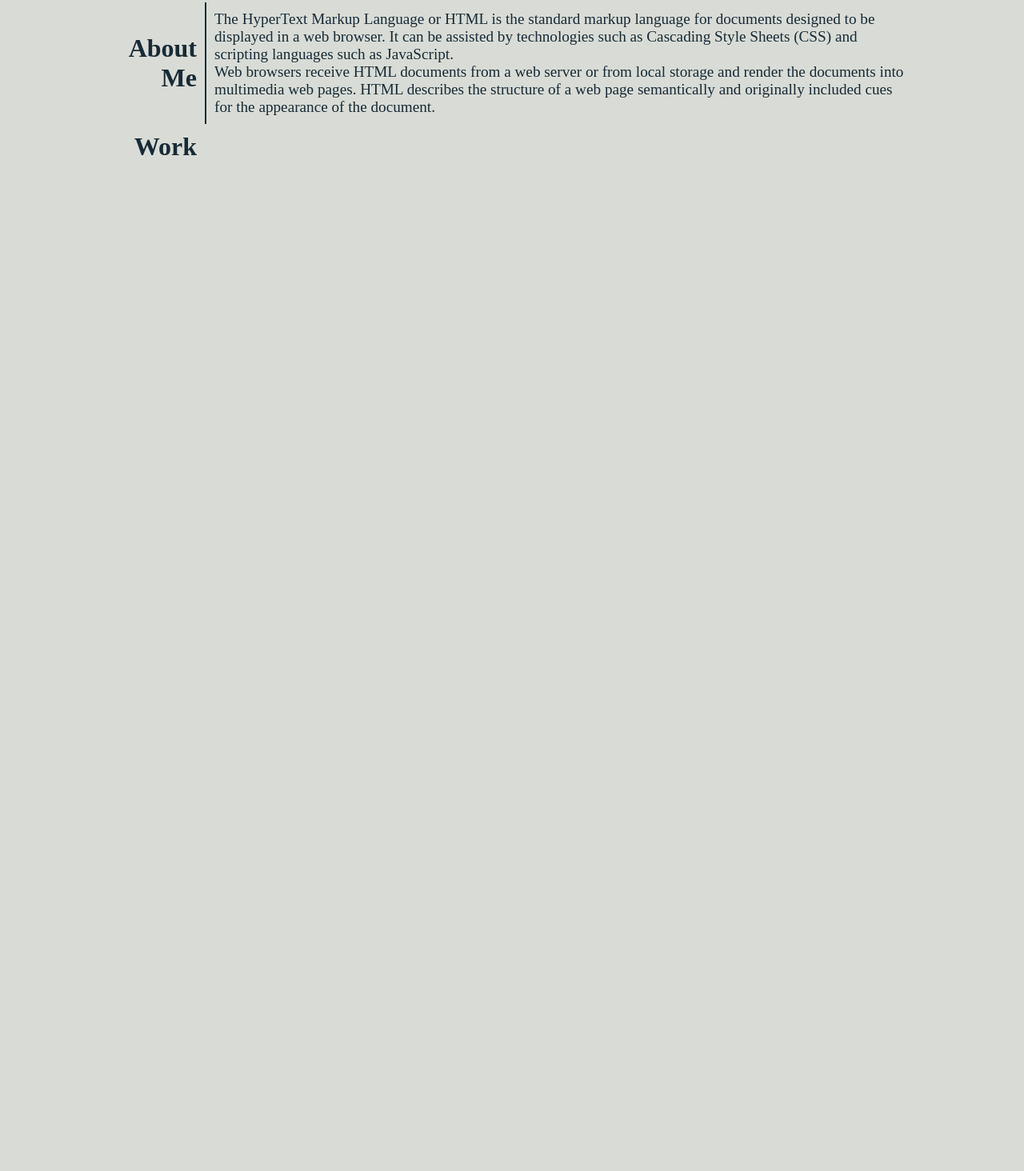
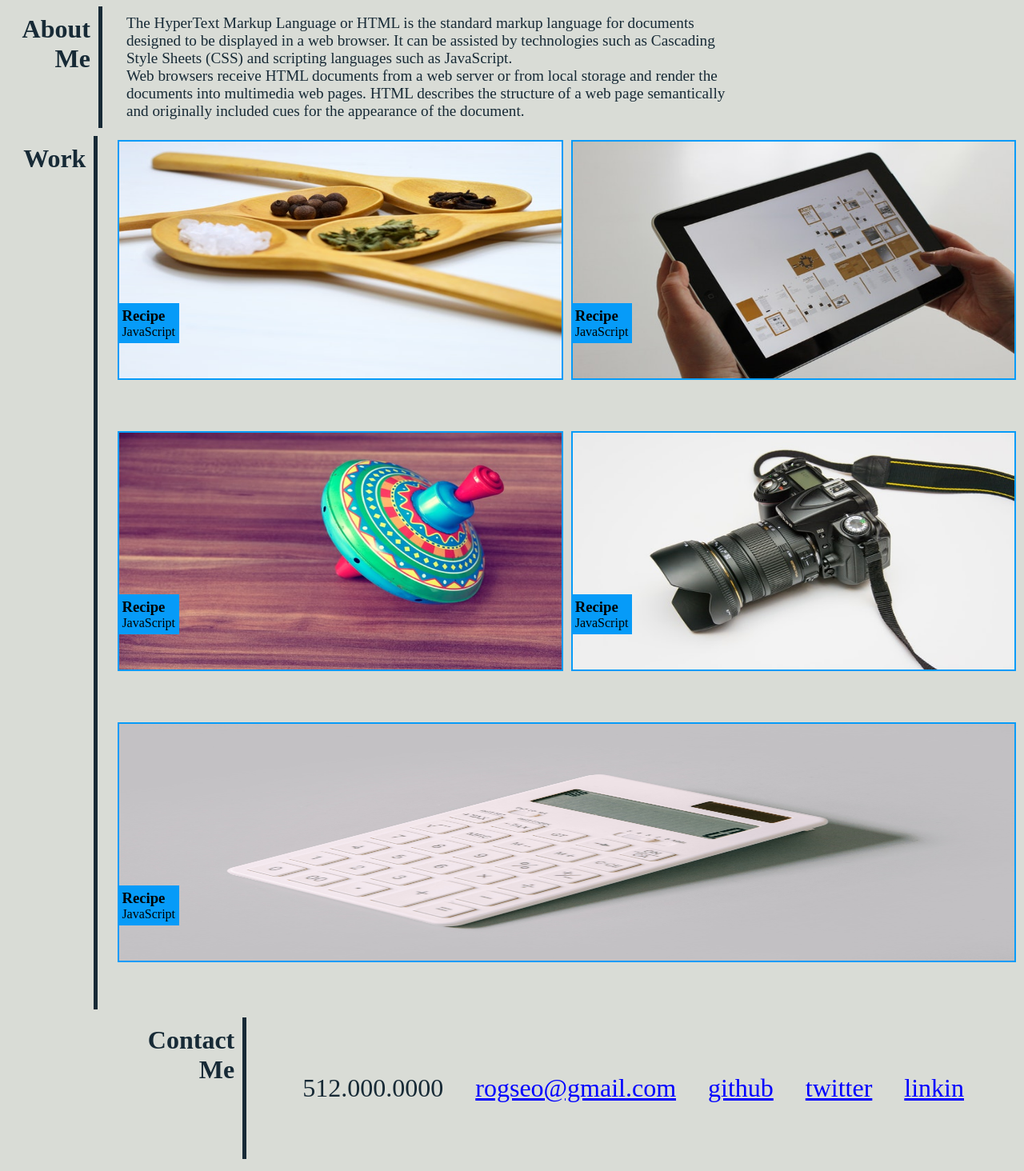
Before and after one commit to rogseo/myFirstPortfolio, a plain HTML site: page index.html in a window 1280 px wide. Shown: the part 280-1744 px from the top of the page at 80% size. Before the commit the page ends 800 px from the top, so only its background shows below. Drawn offline with Linux system fonts and the light colour scheme.

Commit message:
code added

```diff
--- a/assets/css/style.css
+++ b/assets/css/style.css
@@ -2,6 +2,12 @@
     box-sizing: border-box;
     padding: 0;
     margin: 0;
+}
+:root{
+    --bluecolor:#069bf8 ;
+    --white:#d9dcd6;
+    --navy:#172a36;
+
 }
 
 body {
@@ -17,7 +23,7 @@ header {
 header h1 {
     display: inline-block;
     font-size: 48px;
-    background-color:#069bf8 ;
+    background-color:var(--bluecolor) ;
     color:#172a36;
     display: inline-flex;
     justify-self: flex-start;
@@ -30,7 +36,7 @@ header nav {
     float: right;
     font-family: 'Gill Sans', 'Gill Sans MT', Calibri, 'Trebuchet MS', sans-serif;
     font-size: 20px;
-    color:#069bf8;
+    color:var(--bluecolor) ;
 }
 
 
@@ -42,17 +48,17 @@ header nav ul{
 header nav ul li {
 
     margin-left: 25px;
-    color:#069bf8;
+    color:var(--bluecolor) ;
     list-style: none;
 
 }
 header a{
-    color:#069bf8;
+    color:var(--bluecolor) ;
 }
 
 header a:hover{
-    background-color: #069bf8;
-    color:#d9dcd6;
+    background-color: var(--bluecolor) ;
+    color:var(--white);
 }
 #subtitle{
     background-image: url("../images/image1.jpg");
@@ -64,8 +70,8 @@ header a:hover{
     align-items: center;
 }
 #subtitle h2{
-    background-color:#069bf8 ;
-    color:aliceblue;
+    background-color:var(--bluecolor) ;
+    color:var(--white);
     margin-right: 10px;
     margin-bottom: 10px;
     align-self: flex-end;
@@ -77,23 +83,67 @@ main{
     flex-direction: column;
     color: #172a36;
 }
-main h1{
+main section h1{
     text-align: right;
     padding:10px;
     font-size: 200%;
-    width:20%;
-    align-self:center;
+    width:200px;
+    align-self:stretch;
     font-weight:bold;
+    border-right:5px solid var(--navy);
+
 }
 
-#about-me{
+main section{
     display: flex;
     flex-direction: row;
-
+    margin:5px;
+    justify-content: flex-end;
+}
+main article{
+    margin-left: 20px;
 }
 #about-me p{
     padding :10px;
     font-size:120%;
     width:70%;
-    border-left:2px solid #172a36;
+
 }
+figure img{
+    width:100%;
+    height: 300px;
+    border: 2px solid #069bf8;
+
+}
+
+#work article{
+    display: flex;
+    flex-wrap: wrap;
+}
+#work article div{
+    flex:1 1 400px;
+    margin:5px;
+}
+figcaption{
+    background-color: #069bf8;
+    color:black;
+    padding:5px;
+    position:relative;
+    top:-100px;
+    width:fit-content;
+}
+#contactme ul{
+    display: flex;
+    justify-self: flex-start;
+    margin: 50px;
+
+
+}
+#contactme li{
+    font-size: 200%;
+    list-style: none;
+    margin:20px;
+}
+#contactme a{
+    color:blue;
+}
--- a/index.html
+++ b/index.html
@@ -8,7 +8,7 @@
     </head>
     <body>
         <header>
-            <h1>Lernantino</h1>
+            <h1>Yeon Seo</h1>
             <nav>
                 <ul>
                     <li><a href="#about-me">About Me</a></li>
@@ -27,22 +27,79 @@
             <section id=about-me>
                 <h1>About<br>Me
                 </h1>
-                <p>The HyperText Markup Language or HTML is the standard markup language for documents designed to be displayed in a web browser. It can be assisted by technologies such as Cascading Style Sheets (CSS) and scripting languages such as JavaScript.<br>
+                <article>
+                    <p>The HyperText Markup Language or HTML is the standard markup language for documents designed to be displayed in a web browser. It can be assisted by technologies such as Cascading Style Sheets (CSS) and scripting languages such as JavaScript.<br>
 
-                    Web browsers receive HTML documents from a web server or from local storage and render the documents into multimedia web pages. HTML describes the structure of a web page semantically and originally included cues for the appearance of the document. </p>
+                        Web browsers receive HTML documents from a web server or from local storage and render the documents into multimedia web pages. HTML describes the structure of a web page semantically and originally included cues for the appearance of the document. </p>
 
+                </article>
             </section>
             <section id=work>
                 <h1>Work</h1>
                 <article>
-                    <div id=surfreport></div>
-                    <div id=led-wall></div>
-                    <div id=calculator></div>
-                    <div id=pastel-puzzle></div>
-                    <div id=run-buddy></div>
+                    <div id=surfreport>
+                        <figure>
+                            <img src="assets/images/wooden-spoons.jpg"
+                                 alt="recipe">
+                            <figcaption>
+                                <h3>Recipe</h3>
+                                <p>JavaScript</p>
+                            </figcaption>
+                        </figure>
+                    </div>
+                    <div id=led-wall>
+                        <figure>
+                            <img src="assets/images/tablet.jpg"
+                                 alt="tablet">
+                            <figcaption>
+                                <h3>Recipe</h3>
+                                <p>JavaScript</p>
+                            </figcaption>
+                        </figure>
+                    </div>
+                    <div id=calculator>
+                        <figure>
+                            <img src="assets/images/spinning-top.jpg"
+                                 alt="spining">
+                            <figcaption>
+                                <h3>Recipe</h3>
+                                <p>JavaScript</p>
+                            </figcaption>
+                        </figure>
+                    </div>
+                    <div id=recipe>
+                        <figure>
+                            <img src="assets/images/camera.jpg"
+                                 alt="calculator">
+                            <figcaption>
+                                <h3>Recipe</h3>
+                                <p>JavaScript</p>
+                            </figcaption>
+                        </figure>
+                    </div>
+                    <div id=run-buddy>
+                        <figure>
+                            <img src="./assets/images/calculator.jpg"
+                                 alt="calculator">
+                            <figcaption>
+                                <h3>Recipe</h3>
+                                <p>JavaScript</p>
+                            </figcaption>
+                        </figure>
+                    </div>
                 </article>
             </section>
-            <section id=contactme></section>
+            <section id=contactme>
+                <h1>Contact<br>Me</h1>
+                <ul>
+                    <li><a href="callto"></a>512.000.0000</li>
+                    <li><a href="mailto:rogseo@gmail.com">rogseo@gmail.com</a></li>
+                    <li><a href="github.com">github</a></li>
+                    <li><a href="twitter.com">twitter</a></li>
+                    <li><a href="linkin.com">linkin</a></li>
+                </ul>
+            </section>
+
 
             <section id=resume></section>
 
```
Also changed, not shown: assets/images/calculator.jpg (added), assets/images/camera.jpg (added), assets/images/soap.jpg (added), assets/images/spinning-top.jpg (added), assets/images/tablet.jpg (added), assets/images/toilet-paper.jpg (added), assets/images/wooden-spoons.jpg (added).
